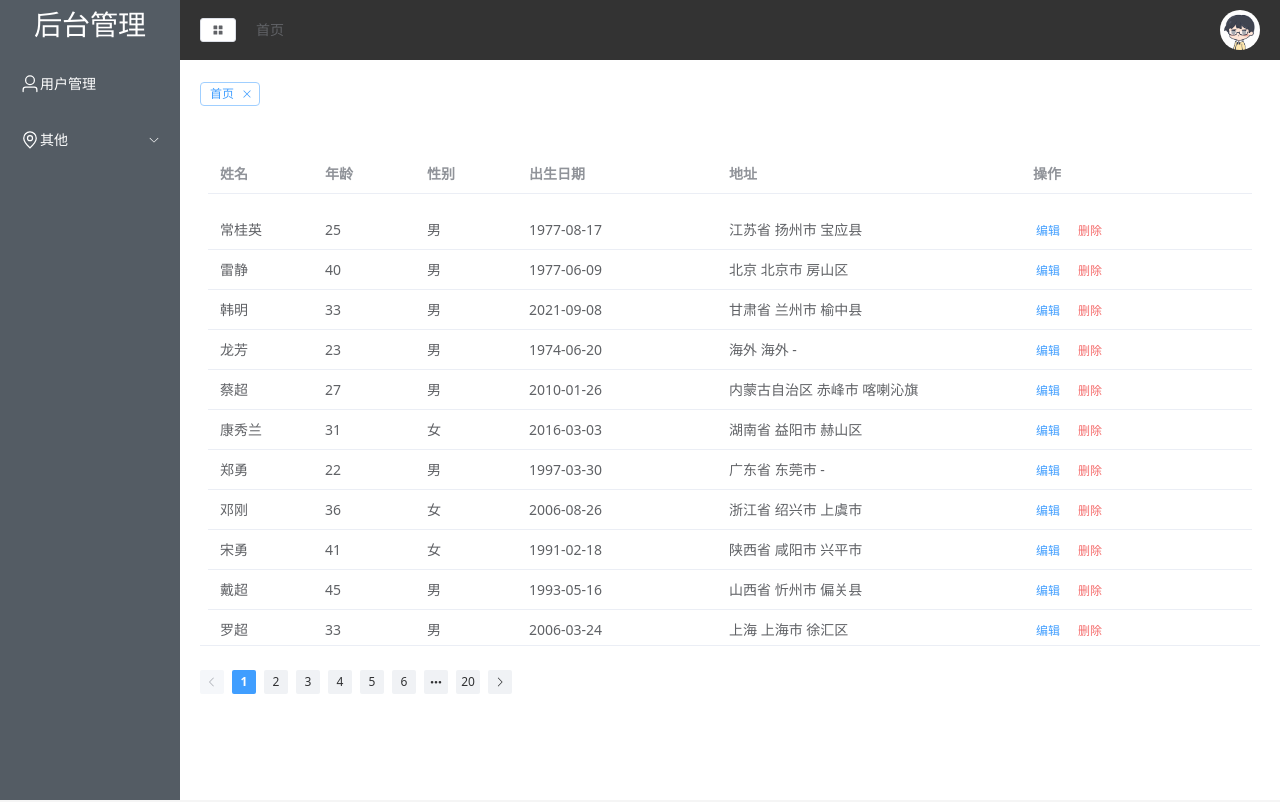
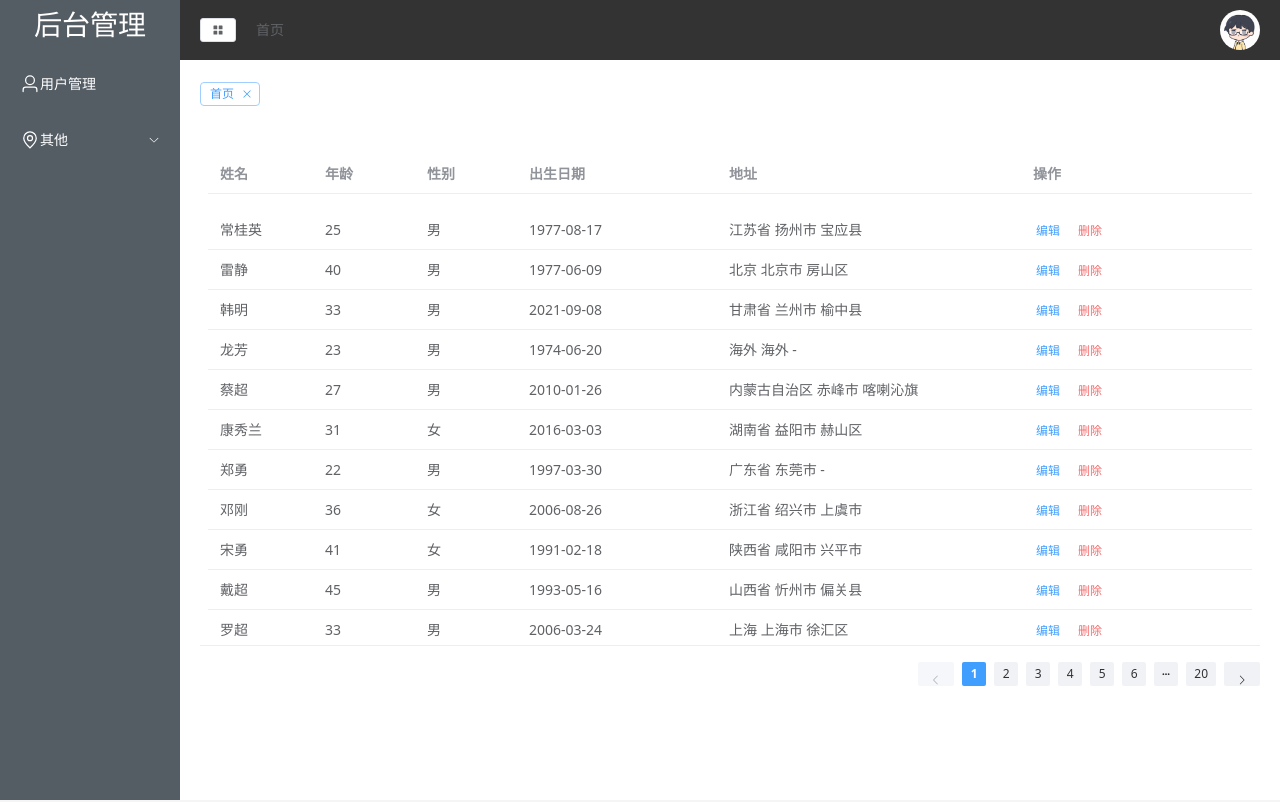
Before and after one commit to GWillS163/vuelearn, a Vue app: page /#/user in a window 1280 px wide. Built offline with nearby package versions, Linux system fonts and the light colour scheme.

Commit message:
L23_userPagination ok

```diff
--- a/src/views/Main.vue
+++ b/src/views/Main.vue
@@ -5,7 +5,9 @@
       <el-container>
         <common-header/>
         <common-tab/>
-        <el-main><router-view/></el-main>
+        <el-main class="right-main">
+          <router-view/>
+        </el-main>
       </el-container>
     </el-container>
   </div>
@@ -20,10 +22,10 @@
 
 export default defineComponent({
   // eslint-disable-next-line vue/multi-word-component-names
-  name: 'Main',
-  props:{
-    msg: String,
-  },
+  // name: 'Main',
+  // props:{
+  //   msg: String,
+  // },
   components:{
     CommonHeader,
     CommonAside,
@@ -38,14 +40,20 @@
 .el-container {
   flex-wrap: wrap;
   align-items: flex-start;
+  height: 100%;
 }
 
-.el-aside {
-   height: 100%;
-}
 
 .common-layout {
   height: 100%;
+  .lay-container{
+    flex-wrap: nowrap;
+    .right-main {
+      //height: 100%;
+      height: calc(100% - 124px) !important;
+    }
+  }
+
   & > .el-container {
     height: 100%;
      & > .el-aside {
@@ -53,10 +61,10 @@
        background-color: #545c64;
      }
   }
-  .lay-container{
-    flex-wrap: nowrap;
-  }
 }
 
+.el-aside {
+   height: 100%;
+}
 
 </style>
--- a/src/views/user/User.vue
+++ b/src/views/user/User.vue
@@ -21,15 +21,15 @@
       </template>
     </el-table-column>
   </el-table>
-  </div>
   <el-pagination
       small
       background
       layout="prev, pager, next"
       :total="config.total"
-      class="mt-4"
+      class="pager mt-4"
       @current-change="changePage($event)"
   />
+  </div>
 </template>
 
 
@@ -98,3 +98,14 @@
   }
 })
 </script>
+<style lang="less" scoped>
+.table{
+  position: relative;
+  height: 520px;
+  .pager {
+    position: absolute;
+    right: 0;
+    bottom: -20px;
+  }
+}
+</style>
```
